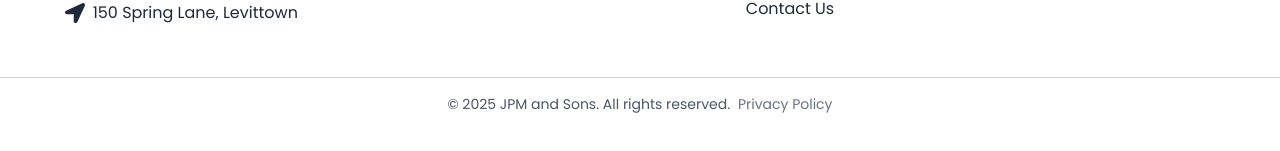
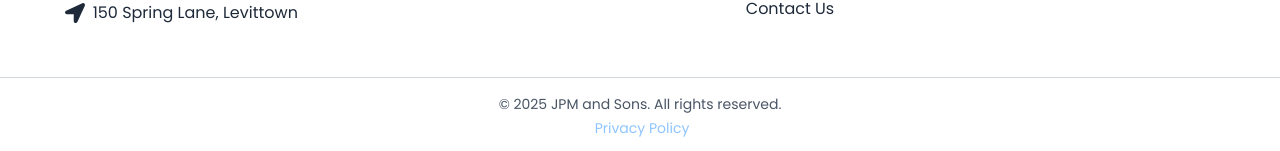
Before and after one commit to TonyRodriguez24/untitled-project, a Next.js app: page / in a window 1280 px wide. Shown: the part 6593-6744 px from the top of the page. Before the commit the page ends 6723 px from the top, so only its background shows below. Built offline with nearby package versions, Linux system fonts and the light colour scheme.

Commit message:
minor style changes

```diff
--- a/src/components/layout/Footer.jsx
+++ b/src/components/layout/Footer.jsx
@@ -100,15 +100,13 @@ export default function Footer() {
       </div>
 
       {/* Bottom Bar */}
-      <div className="border-t border-gray-300 dark:border-zinc-800 py-4 text-center text-sm text-gray-600 dark:text-gray-400">
-        <p>
-          &copy; 2025 JPM and Sons. All rights reserved.{" "}
-          <Link
-            href="/privacy-policy"
-            className="ml-1 underline text-gray-500 dark:text-gray-400 hover:text-blue-700 dark:hover:text-blue-300">
-            Privacy Policy
-          </Link>
-        </p>
+      <div className="border-t border-gray-300 dark:border-zinc-800 py-4 text-center text-sm text-gray-600 dark:text-gray-400 flex flex-col gap-1">
+        <p>&copy; 2025 JPM and Sons. All rights reserved. </p>
+        <Link
+          href="/privacy-policy"
+          className="ml-1 underline text-blue-300 dark:text-gray-400 hover:text-blue-400 dark:hover:text-blue-300">
+          Privacy Policy
+        </Link>
       </div>
     </footer>
   );
```
